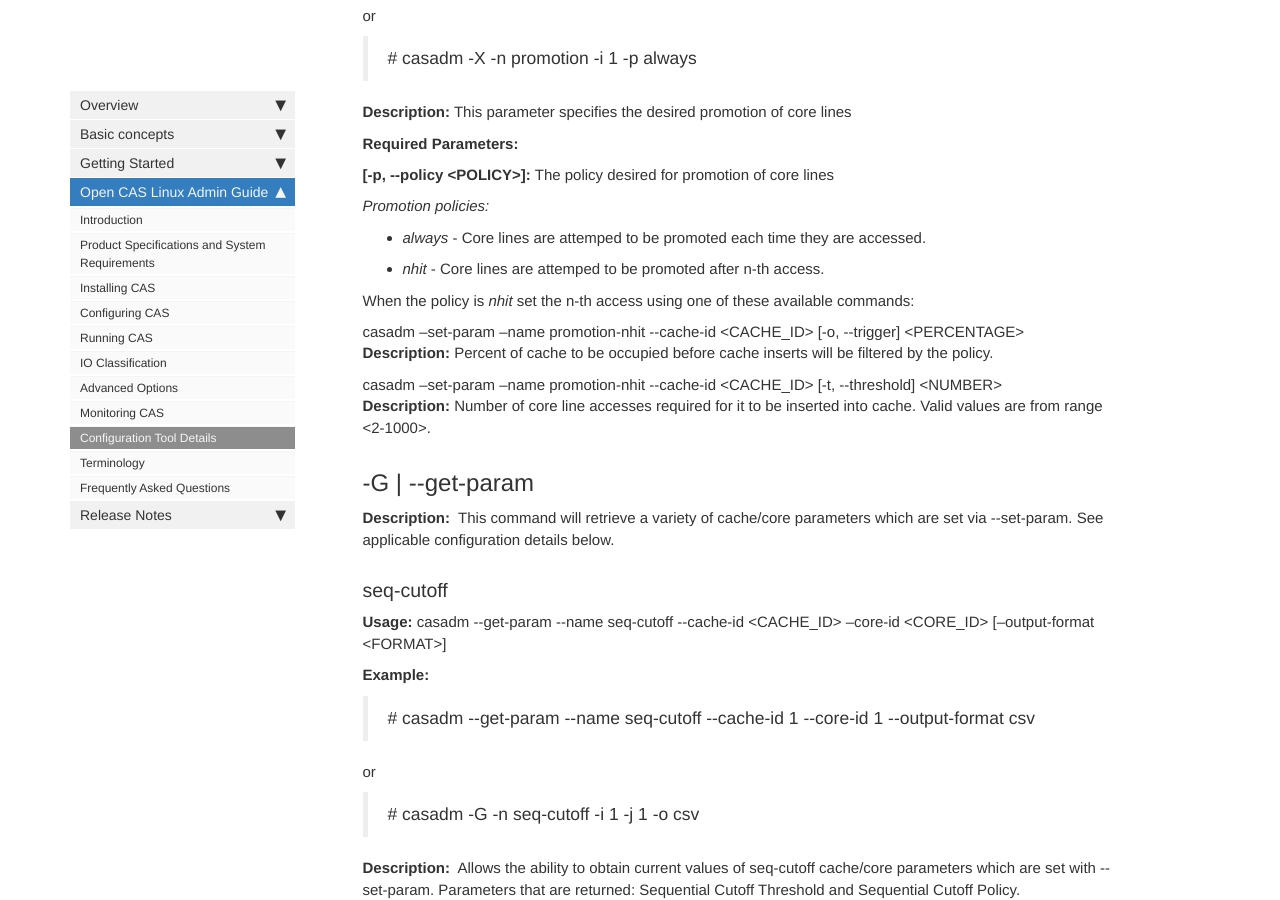
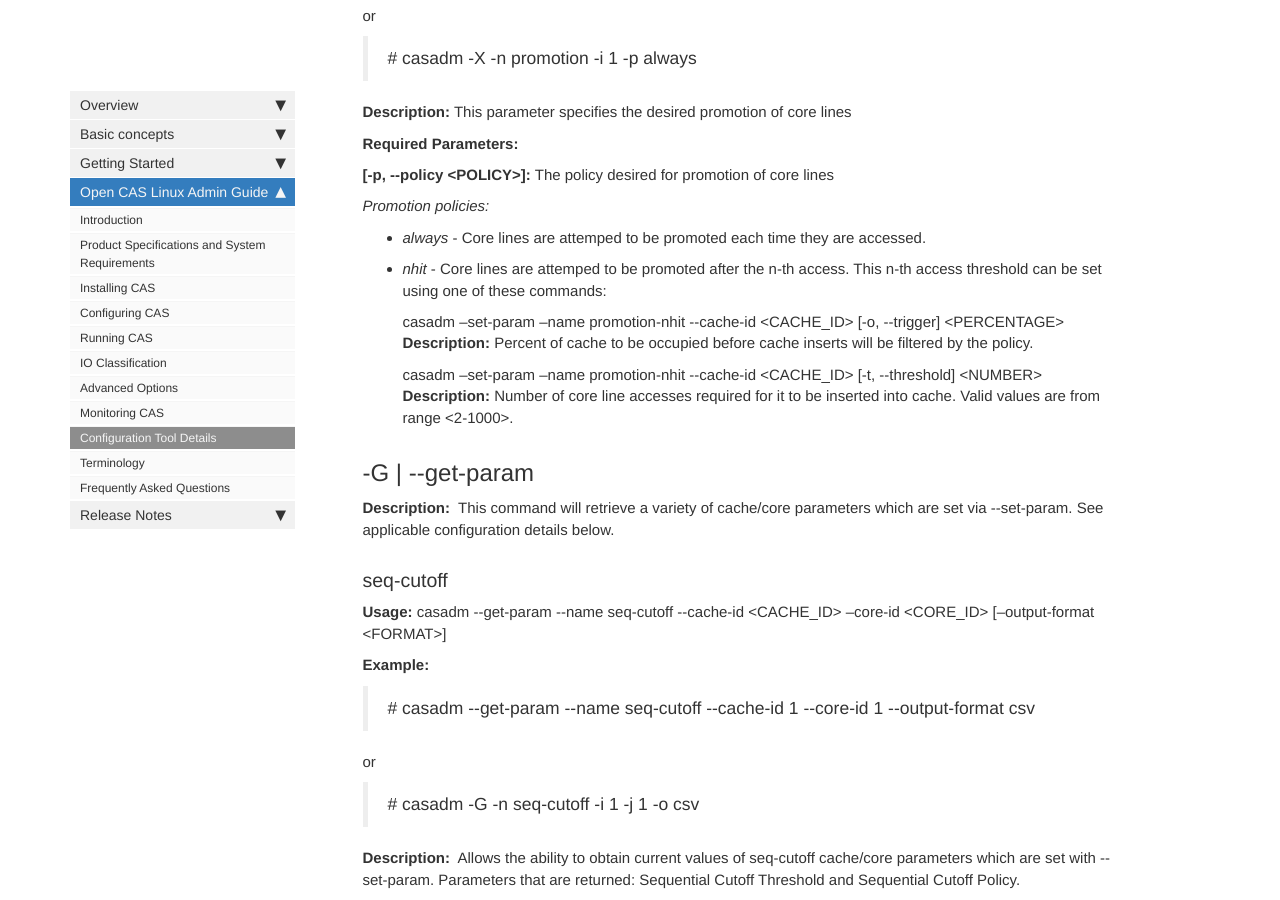
Before and after one commit to Open-CAS/open-cas.github.io, a Jekyll site: the page built from pages/open_cas_linux/guide_tool_details.md, in a window 1280 px wide and 900 px high, scrolled down 16005 px. Built offline with Jekyll 4.4.1, drawn with Linux system fonts in a browser that asks for light colours; nearby versions of some CDN libraries; comment, search, counter and statistics services are not loaded; some of the changed text lies outside the part shown.

Commit message:
Updates for v19.9

```diff
--- a/pages/open_cas_linux/guide_tool_details.md
+++ b/pages/open_cas_linux/guide_tool_details.md
@@ -852,15 +852,14 @@
 
 -   *always* - Core lines are attemped to be promoted each time they are accessed.
 
--   *nhit* - Core lines are attemped to be promoted after n-th access.
+-   *nhit* - Core lines are attemped to be promoted after the n-th access.
+             This n-th access threshold can be set using one of these commands:
 
-When the policy is *nhit* set the n-th access using one of these available commands:
+       casadm –set-param –name promotion-nhit -\-cache-id \<CACHE_ID\> [-o, -\-trigger] \<PERCENTAGE\>
+       **Description:** Percent of cache to be occupied before cache inserts will be filtered by the policy.
 
-casadm –set-param –name promotion-nhit -\-cache-id \<CACHE_ID\> [-o, -\-trigger] \<PERCENTAGE\>
-**Description:** Percent of cache to be occupied before cache inserts will be filtered by the policy.
-
-casadm –set-param –name promotion-nhit -\-cache-id \<CACHE_ID\>  [-t, -\-threshold] \<NUMBER\>
-**Description:** Number of core line accesses required for it to be inserted into cache. Valid values are from range <2-1000>.
+       casadm –set-param –name promotion-nhit -\-cache-id \<CACHE_ID\>  [-t, -\-threshold] \<NUMBER\>
+      **Description:** Number of core line accesses required for it to be inserted into cache. Valid values are from range <2-1000>.
 
 
 \-G \| -\-get-param
```
Also changed, not shown: other parts of pages/open_cas_linux/guide_tool_details.md (+2 -2 lines), pages/open_cas_linux/guide_configuring.md (+1 -1 lines).
